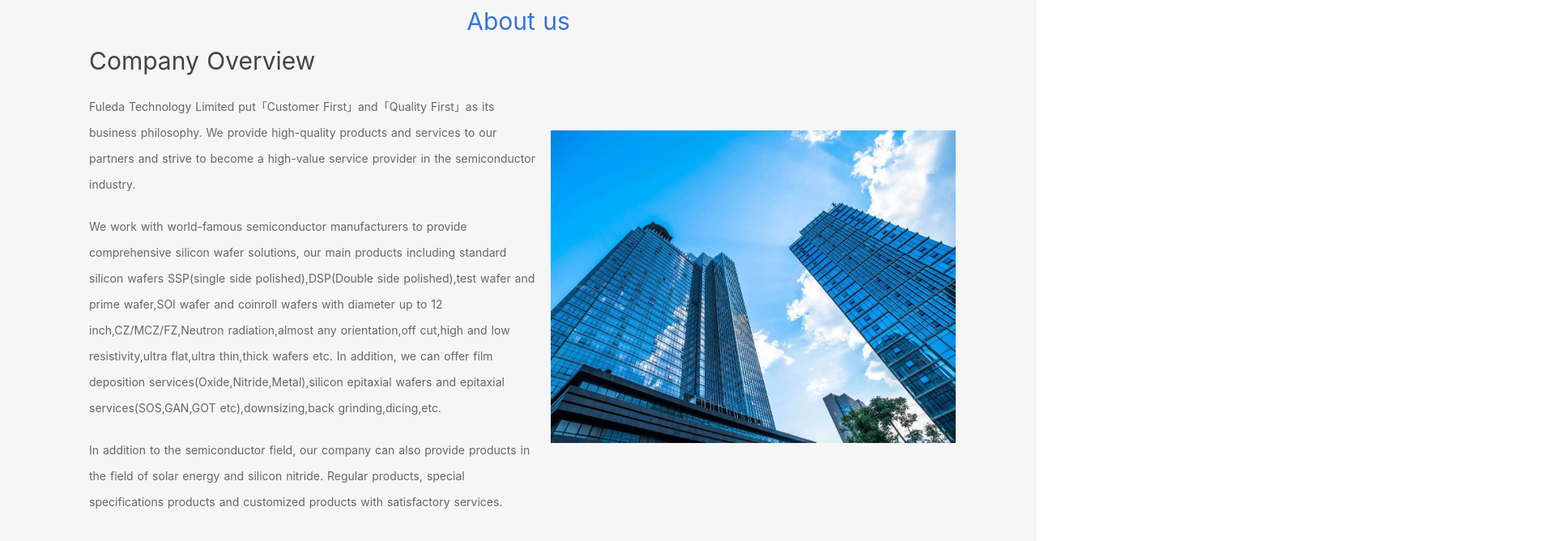
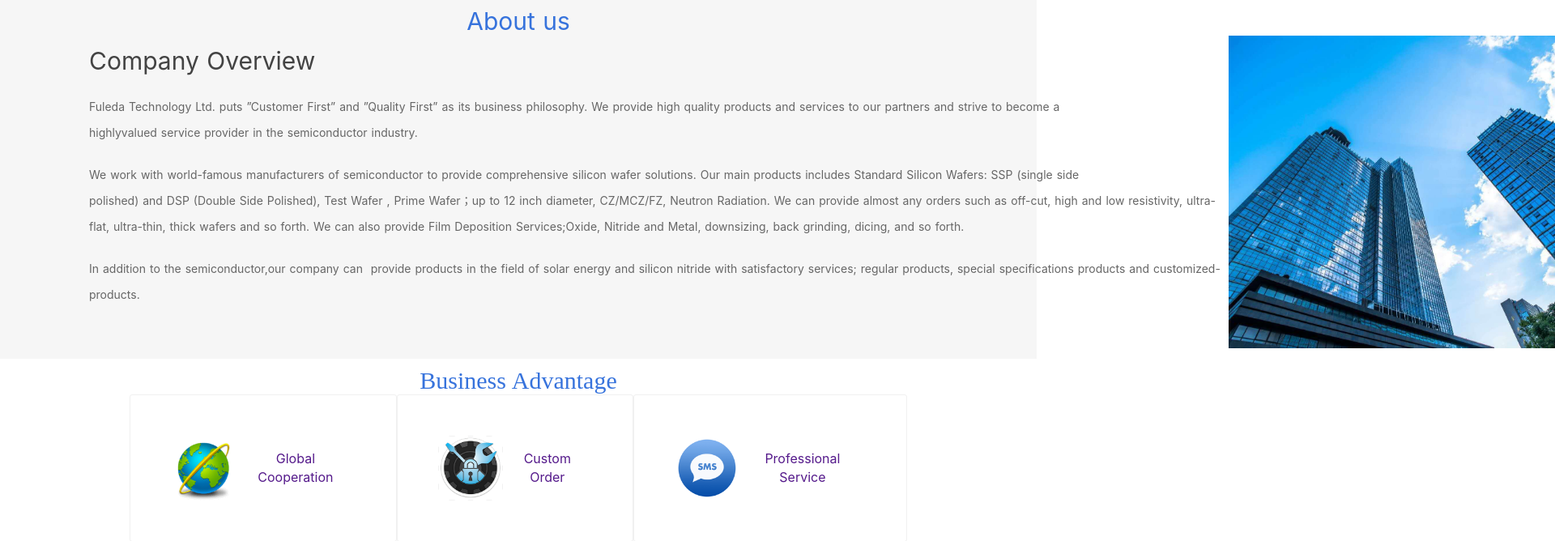
Before and after one commit to MAZHIPENG/fuleda, a Nuxt app: page / in a window 1280 px wide. Shown: the part 786-1454 px from the top of the page at 81% size, 1920 px wide, since content can reach past the window. Built offline with nearby package versions, Linux system fonts and the light colour scheme; no server answers.

Commit message:
多语言

```diff
--- a/locales/en.json
+++ b/locales/en.json
@@ -8,13 +8,13 @@
                 "companyIntr": "Company Overview",
                 "intrContent": [
                     {
-                        "text": "Fuleda Technology Limited put「Customer First」and「Quality First」as its business philosophy. We provide high-quality products and services to our partners and strive to become a high-value service provider in the semiconductor industry."
+                        "text": "Fuleda Technology Ltd. puts ”Customer First” and ”Quality First” as its business philosophy. We provide high quality products and services to our partners and strive to become a highlyvalued service provider in the semiconductor industry."
                     },
                     {
-                        "text": "We work with world-famous semiconductor manufacturers to provide comprehensive silicon wafer solutions, our main products including standard silicon wafers SSP(single side polished),DSP(Double side polished),test wafer and prime wafer,SOI wafer and coinroll wafers with diameter up to 12 inch,CZ/MCZ/FZ,Neutron radiation,almost any orientation,off cut,high and low resistivity,ultra flat,ultra thin,thick wafers etc. In addition, we can offer film deposition services(Oxide,Nitride,Metal),silicon epitaxial wafers and epitaxial services(SOS,GAN,GOT etc),downsizing,back grinding,dicing,etc."
+                        "text": "We work with world-famous manufacturers of semiconductor to provide comprehensive silicon wafer solutions. Our main products includes Standard Silicon Wafers: SSP (single side polished) and DSP (Double Side Polished), Test Wafer , Prime Wafer；up to 12 inch diameter, CZ/MCZ/FZ, Neutron Radiation. We can provide almost any orders such as off-cut, high and low resistivity, ultra-flat, ultra-thin, thick wafers and so forth. We can also provide Film Deposition Services;Oxide, Nitride and Metal, downsizing, back grinding, dicing, and so forth."
                     },
                     {
-                        "text": "In addition to the semiconductor field, our company can also provide products in the field of solar energy and silicon nitride. Regular products, special specifications products and customized products with satisfactory services."
+                        "text": "In addition to the semiconductor,our company can  provide products in the field of solar energy and silicon nitride with satisfactory services; regular products, special specifications products and customized-products."
                     }
                 ]
             },
--- a/locales/ja.json
+++ b/locales/ja.json
@@ -8,13 +8,13 @@
                 "companyIntr": "会社概要",
                 "intrContent": [
                     {
-                        "text": " フレダ テクノロジー株式会社は「顧客第一」と「品質第一」を経営理念としており、パートナーに高品質の製品とサービスを提供し、半導体業界で高価値のサービスプロバイダーになることを目指しています。"
+                        "text": " フレダ テクノロジー株式会社は「顧客第一」と「品質第一」を経営理念としており、高品質の製品とサービスを提供し、半導体業界で高価値のサービスプロバイダーになることを目指しております。"
                     },
                     {
-                        "text": "世界的に有名な半導体メーカーと協力して、ダミーウェハー、テストウェハー、製品ウェハー、特殊ウェハーなど、包括的なシリコンウェハーソリューションを提供しています。 シリコンウェハーシリコン酸化物（Oxide）、シリコン窒化物（Si3N4）、アルミメッキシリコンウェハー、銅メッキシリコンウェハー、SOIウェハー、MEMSガラス、カスタム超厚、超平坦シリコンウェハーなど。半導体ウェハーの片面/両面研磨、薄化、切断、MEMS、その他の加工およびカスタマイズサービスを提供できます。"
+                        "text": "世界的に有名な半導体メーカーと協同で、ダミーウェハー、テストウェハー、製品ウェハー、特殊ウェハーなど、包括的なシリコンウェハーソリューションを提供しております。 シリコンウェハーシリコン酸化物（Oxide）、シリコン窒化物（Si3N4）、アルミメッキシリコンウェハー、銅メッキシリコンウェハー、カスタム超厚、超平坦シリコンウェハーなどがございます。半導体ウェハーの片面/両面研磨、薄化、切断、MEMS、その他の加工およびカスタマイズサービスを承ります。"
                     },
                     {
-                        "text": " 半導体分野に加えて、当社は太陽光発電および窒化ケイ素の分野でも製品を提供できます。 通常の製品、特別な仕様の製品、カスタマイズされた製品など、満足のいくサービスを提供できます。"
+                        "text": " 当社は半導体分野に加え、太陽光発電および窒化ケイ素の分野においても製品を提供いたします。 通常の製品、特別な仕様の製品、カスタマイズ製品など、ご満足いただけるサービスを提供させていただきます。"
                     }
                 ]
             },
--- a/nuxt.config.js
+++ b/nuxt.config.js
@@ -11,6 +11,8 @@
       // { name: 'viewport', content: 'width=device-width,initial-scale=0.3,minimum-scale=0.3,maximum-scale=0.3,user-scalable=no' },
       { hid: 'description', name: 'description', content: 'High-quality semiconductor products provider' },
       {name: 'baidu-site-verification', content: "JOVc29aSEV"},
+      {name: 'baidu-site-verification', content: "5E485270F10D6085B8E35ADC3B12C802"},
+      {name: 'msvalidate.01', content: "5E485270F10D6085B8E35ADC3B12C802"},
       {name: 'google-site-verification', content: "OrJbGio1EtsulKr1cEXtPe4nKVxkhg7Vj3S4qF3jaqo"},
       {name: 'keywords', content: 'Semiconductor silicon wafer,1inch silicon wafer,2inch silicon wafer,3inch silicon wafer,4inch silicon wafer,5inch silicon wafer,6inch silicon wafer,8inch silicon wafer,12inch silicon wafer,FZ wafer,CZ wafer,SiC wafer,dicing wafer,grinding wafer,oxide film wafer,Silicon nitride,solar cell,solar solar panel,used solar panel,solar energy,silicon nitride thermal plate,silicon nitride powder,silicon nitride device,Si3N4,metal film'}
     ],
```
